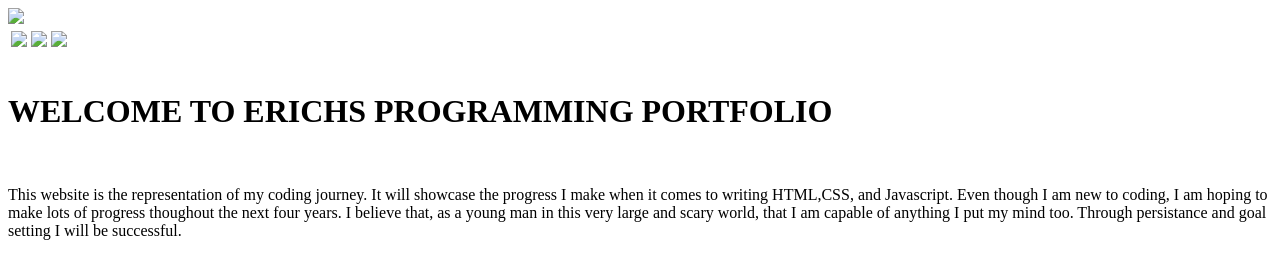
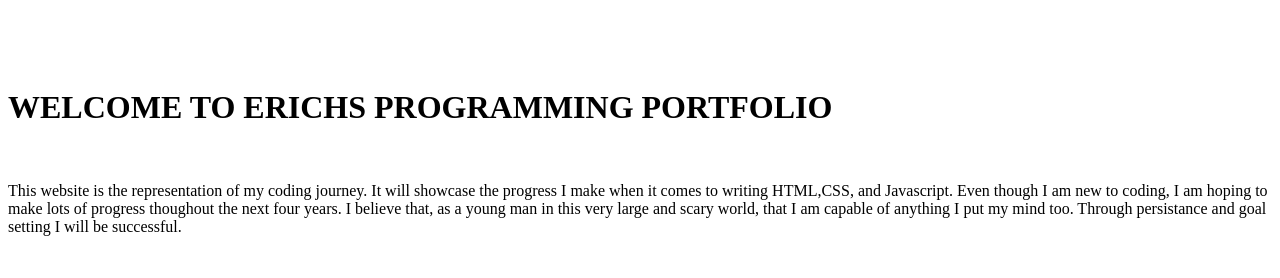
Before and after one commit to erichpriemer123/erichpriemer0123, a plain HTML site: page index.html in a window 1280 px wide. Drawn offline with Linux system fonts and the light colour scheme.

Commit message:
Update index.html

```diff
--- a/index.html
+++ b/index.html
@@ -7,13 +7,13 @@
   </head>
 
   <body>
-    <img src="csc106_banner.jpg">
+    <img src="">
     <table>
        <tbody>
          <tr>
-           <td> <a href="index.html"> <img src="bop.png"> </a> </td>
-           <td> <a href="javascripts.html"> <img src="bop2.png"> </a> </td>
-           <td> <a href="aboutme.html"> <img src="bop3.png">  </a> </td>
+           <td> <a href=""> <img src=""> </a> </td>
+           <td> <a href=""> <img src=""> </a> </td>
+           <td> <a href=""> <img src="">  </a> </td>
          </tr>
        </tbody>
     </table>
```
